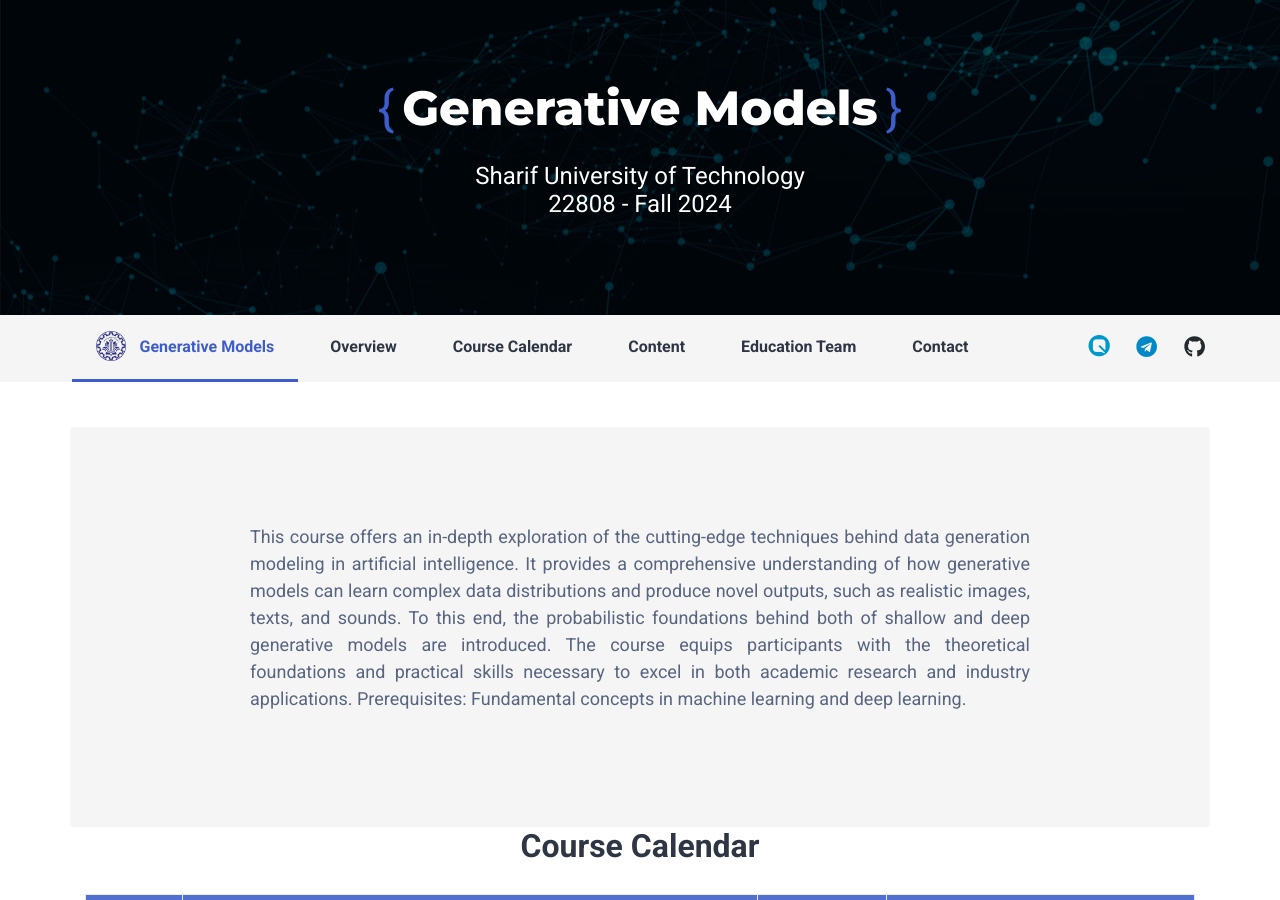
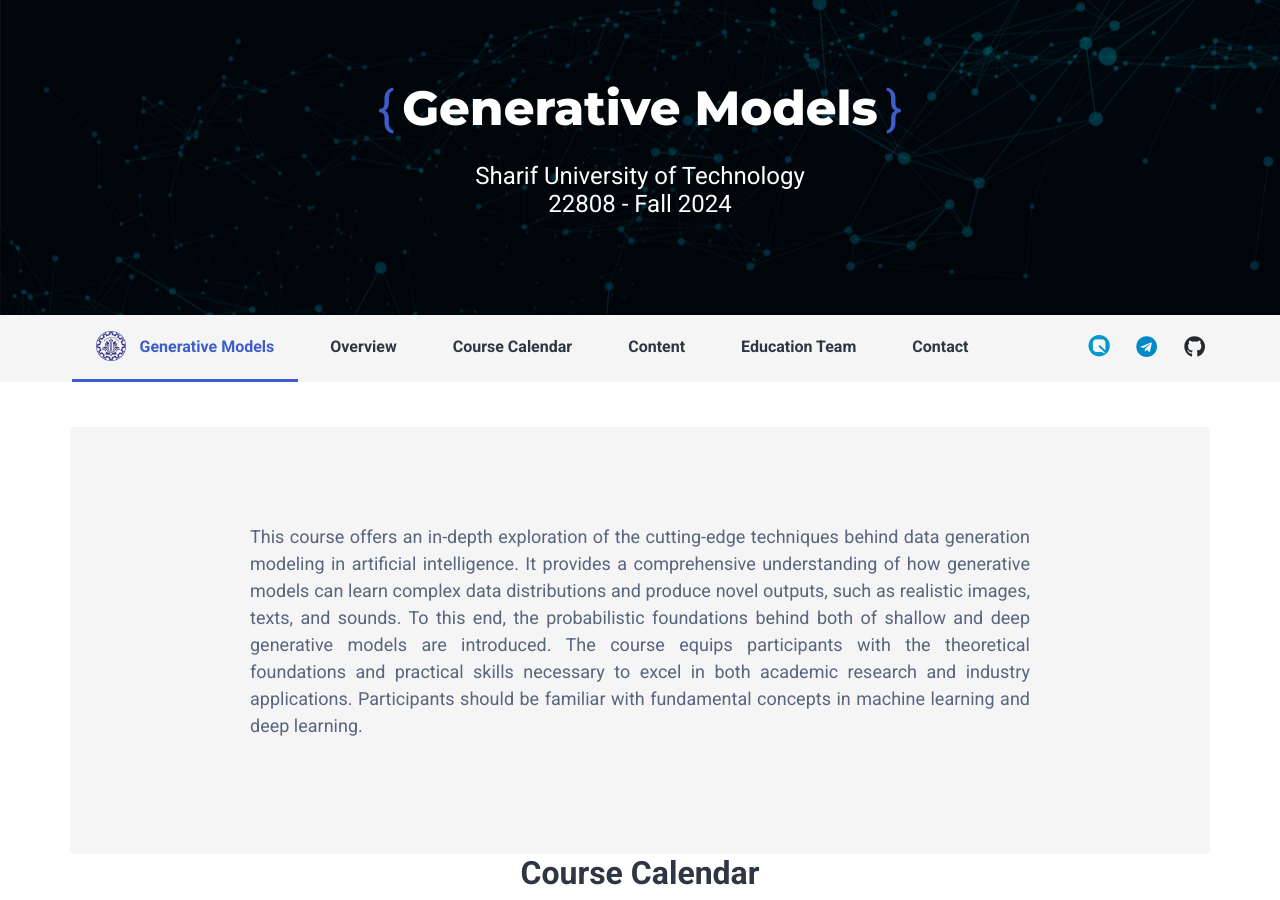
Before and after one commit to Sharif-CS-GenerativeModels/Sharif-CS-GenerativeModels.github.io, a Jekyll site: the page built from index.html, in a window 1280 px wide and 900 px high. Built offline with Jekyll 4.4.1, drawn with Linux system fonts in a browser that asks for light colours; some web fonts are replaced; comment, search, counter and statistics services are not loaded.

Commit message:
Update overview.yml

```diff
--- a/_data/overview.yml
+++ b/_data/overview.yml
@@ -1,2 +1,2 @@
 title:
-content: "This course offers an in-depth exploration of the cutting-edge techniques behind data generation modeling in artificial intelligence. It provides a comprehensive understanding of how generative models can learn complex data distributions and produce novel outputs, such as realistic images, texts, and sounds. To this end, the probabilistic foundations behind both of shallow and deep generative models are introduced. The course equips participants with the theoretical foundations and practical skills necessary to excel in both academic research and industry applications. Prerequisites: Fundamental concepts in machine learning and deep learning."
+content: "This course offers an in-depth exploration of the cutting-edge techniques behind data generation modeling in artificial intelligence. It provides a comprehensive understanding of how generative models can learn complex data distributions and produce novel outputs, such as realistic images, texts, and sounds. To this end, the probabilistic foundations behind both of shallow and deep generative models are introduced. The course equips participants with the theoretical foundations and practical skills necessary to excel in both academic research and industry applications. Participants should be familiar with fundamental concepts in machine learning and deep learning."
```
